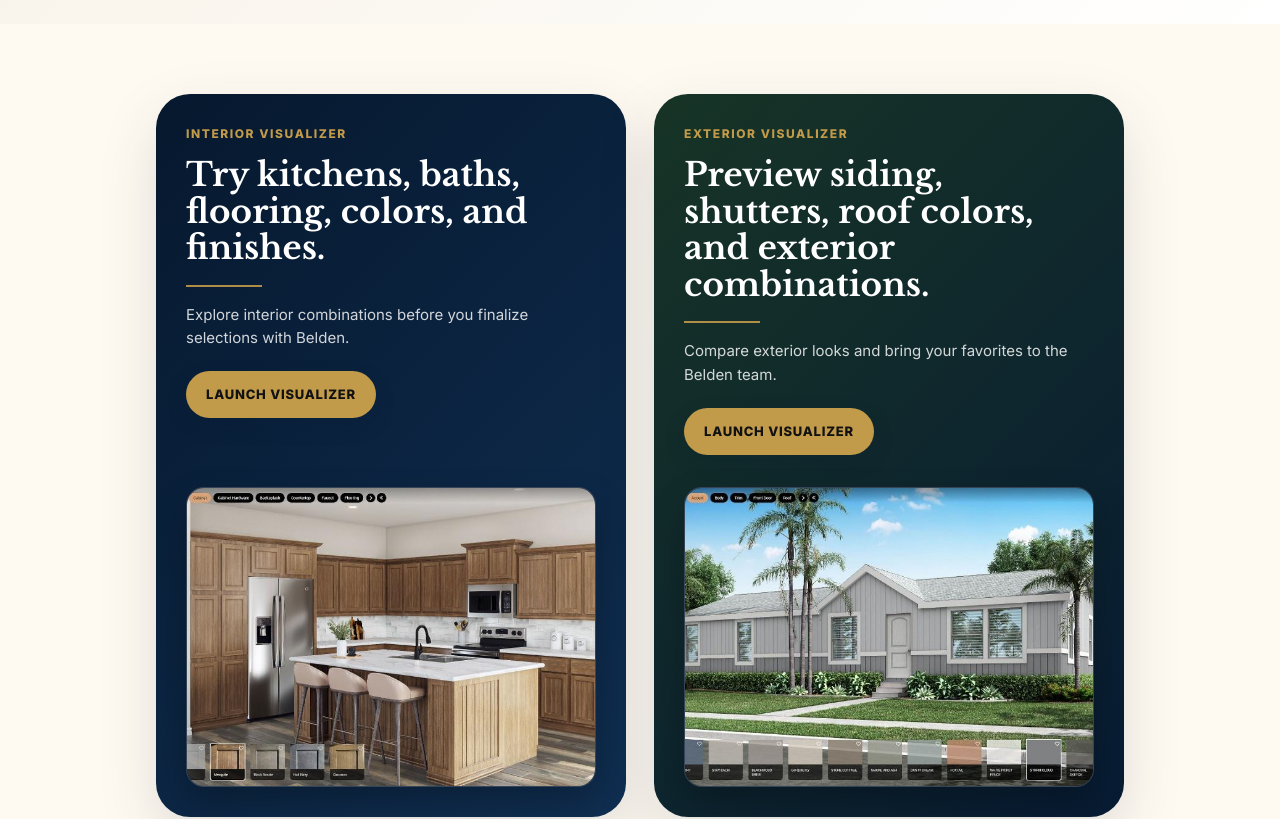
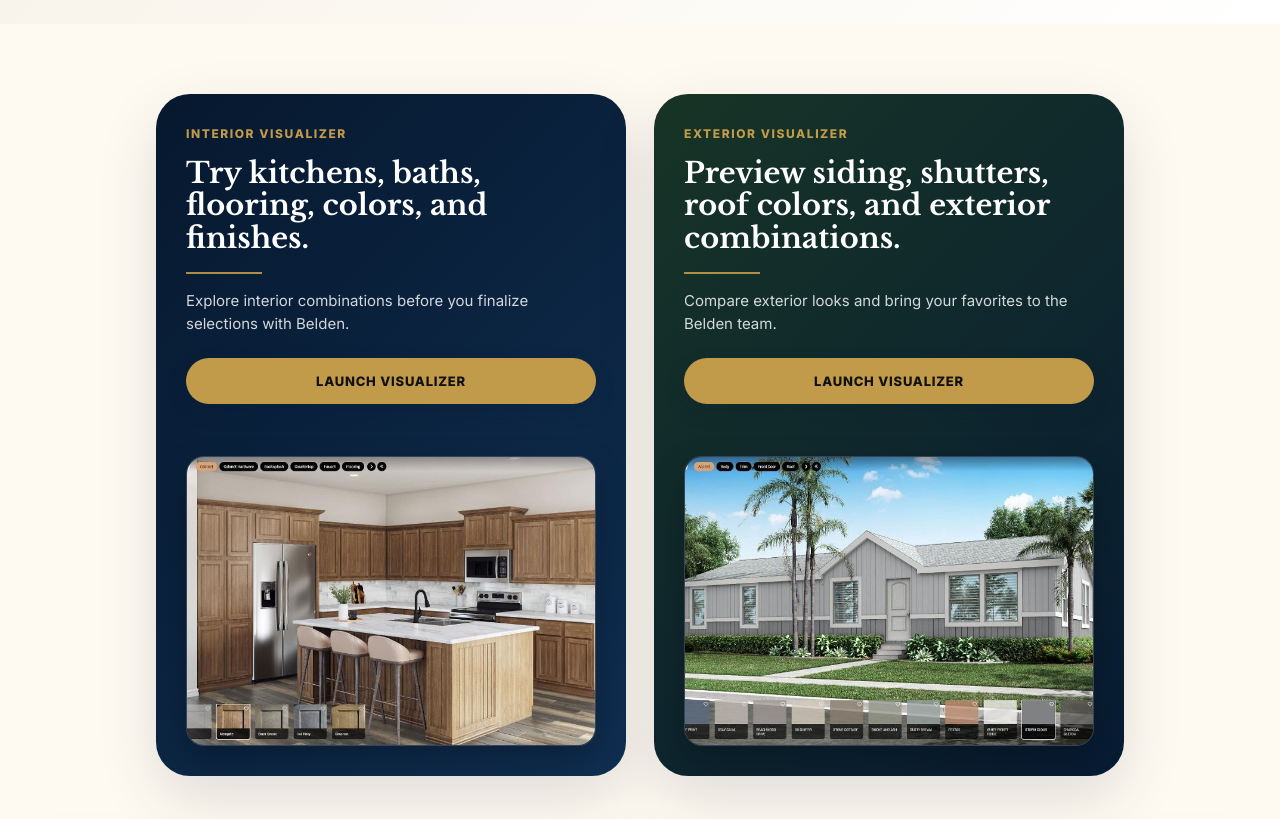
Before and after one commit to Jayallen77/belden_homes, a plain HTML site: page design-visualizers.html in a window 1280 px wide. Shown: the part 560-1379 px from the top of the page. Drawn offline with nearby package versions, Linux system fonts and the light colour scheme.

Commit message:
Align visualizer card buttons and images

```diff
--- a/assets/css/styles.css
+++ b/assets/css/styles.css
@@ -32,14 +32,16 @@
   content:none!important;
   display:none!important;
   background:none!important;
+  border:0!important;
 }
 .visualizer-copy{
   position:relative;
   z-index:1;
-  display:flex;
-  flex-direction:column;
-  align-items:flex-start;
+  display:grid;
+  grid-template-rows:auto minmax(132px,auto) auto minmax(72px,auto) auto;
+  align-items:start;
   padding:0;
+  flex:0 0 auto;
 }
 .visualizer-copy span{
   color:var(--gold);
@@ -47,14 +49,14 @@
   text-transform:uppercase;
   letter-spacing:.13em;
   font-size:12px;
-  margin-bottom:14px;
+  margin:0 0 14px;
 }
 .visualizer-copy h2{
   color:white;
-  font-size:clamp(25px,2.55vw,36px);
+  font-size:clamp(24px,2.25vw,33px);
   line-height:1.12;
   max-width:480px;
-  margin:0 0 16px;
+  margin:0;
 }
 .visualizer-copy h2:after{
   content:'';
@@ -73,21 +75,22 @@
   margin:0 0 22px;
 }
 .visualizer-copy .btn{
+  align-self:start;
   position:relative;
   z-index:2;
   text-transform:uppercase;
   letter-spacing:.06em;
   font-size:13px;
   padding:13px 20px;
-  margin-bottom:6px;
+  margin:0;
 }
 .visualizer-photo{
   position:relative;
   z-index:1;
   display:block;
   width:100%;
-  height:300px;
-  flex:0 0 300px;
+  height:290px;
+  flex:0 0 290px;
   border-radius:18px;
   overflow:hidden;
   border:1px solid rgba(255,255,255,.18);
@@ -108,6 +111,8 @@
   .visualizer-linkouts{grid-template-columns:1fr;gap:22px}
   .visualizer-card.photo-card,
   .visualizer-card.photo-card.exterior{min-height:auto;padding:24px;gap:22px}
-  .visualizer-copy h2{font-size:28px}
+  .visualizer-copy{display:flex;flex-direction:column;align-items:flex-start}
+  .visualizer-copy h2{font-size:28px;margin:0 0 16px}
+  .visualizer-copy p{margin-bottom:22px}
   .visualizer-photo{height:220px;flex-basis:220px;border-radius:16px}
 }
--- a/state.json
+++ b/state.json
@@ -2,8 +2,8 @@
   "project": "Belden Homes Inc website rebuild",
   "productionSafetyBoundary": "Do not modify live beldenhomesinc.com WordPress hosting without explicit approval. This repo is staging/preview only.",
   "latestPreviewUrl": "https://evoked-portal-b46w.here.now/",
-  "lastFeature": "Fixed visualizer cards: no watermark overlays, two-column layout, smaller embedded image previews",
-  "lastChangedAt": "2026-06-29T03:32:45Z",
+  "lastFeature": "Aligned visualizer buttons and preview image starts across both cards",
+  "lastChangedAt": "2026-06-29T03:37:42Z",
   "blockers": [
     "Need Dave to verify service area, brands, inventory availability, hours, financing contacts, current photos, and production form destination."
   ],
```
Also changed, not shown: project-log.md (+5 -0 lines).
